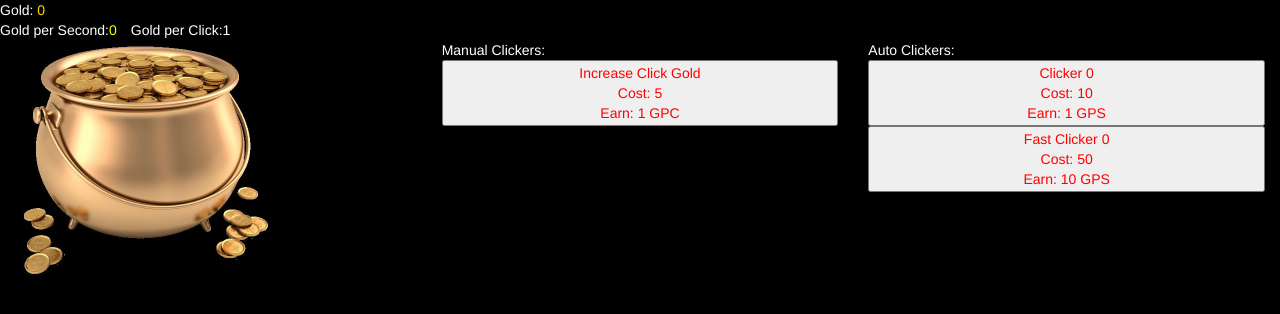
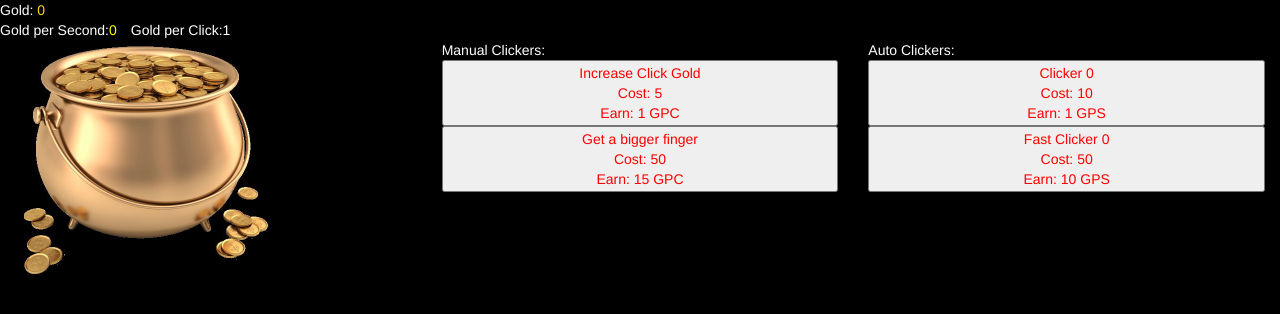
Before and after one commit to Nanarki/IdleClickerTesting, a plain HTML site: page index.html in a window 1280 px wide. Drawn offline with nearby package versions, Linux system fonts and the light colour scheme.

Commit message:
Added second manual click upgrade. More format tweaks

```diff
--- a/index.html
+++ b/index.html
@@ -42,6 +42,13 @@
                     <br>
                     Earn: 1 GPC
                 </button>
+				<button type="button" onClick="buyBiggerClickUpgrade()" id="clickUpgrade2">
+					Get a bigger finger
+                    <br>
+                    Cost: <span id="manualBiggerUpgradeCost">0</span>
+                    <br>
+                    Earn: 15 GPC
+				</button>
             </div>
 
             <div class="col-sm-4">
--- a/main.js
+++ b/main.js
@@ -12,11 +12,14 @@ var clickerCost = Math.floor(10 * Math.pow(1.1, clickers));
 var fastClickerCost = Math.floor(50 * Math.pow(1.1, fastClickers));
 
 var manualUpgradeCost = Math.floor(5 * Math.pow(1.05, manualUpgrades + 1));
+var manualBiggerUpgradeCost = Math.floor(47 * Math.pow(1.07, manualUpgrades + 1));
 
 
 document.getElementById("clickerCost").innerHTML = clickerCost;
 document.getElementById("fastClickerCost").innerHTML = fastClickerCost;
 document.getElementById("manualUpgradeCost").innerHTML = manualUpgradeCost;
+document.getElementById("manualBiggerUpgradeCost").innerHTML = manualBiggerUpgradeCost;
+
 
 
 //function for adding gold
@@ -65,10 +68,25 @@ function buyClickUpgrade() {
         gold = gold - manualUpgradeCost;
         document.getElementById("gpc").innerHTML = goldPerClick;
         document.getElementById("gold").innerHTML = gold;
+		goldPerClick = goldPerClick + 1;
     };
-    goldPerClick = goldPerClick + 1;
+
     manualUpgradeCost = Math.floor(5 * Math.pow(1.05, manualUpgrades + 1));
     document.getElementById("manualUpgradeCost").innerHTML = manualUpgradeCost;
+
+};
+function buyBiggerClickUpgrade() {
+    manualBiggerUpgradeCost = Math.floor(47 * Math.pow(1.07, manualUpgrades + 1));
+    if (gold >= manualBiggerUpgradeCost) {
+        manualUpgrades = manualUpgrades + 1;
+        gold = gold - manualBiggerUpgradeCost;
+        document.getElementById("gpc").innerHTML = goldPerClick;
+        document.getElementById("gold").innerHTML = gold;
+		goldPerClick = goldPerClick + 15;
+    };
+
+    manualBiggerUpgradeCost = Math.floor(5 * Math.pow(1.05, manualUpgrades + 1));
+    document.getElementById("manualBiggerUpgradeCost").innerHTML = manualBiggerUpgradeCost;
 
 };
 
@@ -88,6 +106,12 @@ window.setInterval(function () {
     else {
         document.getElementById("clickUpgrade1").style.color = 'red';
     }
+	if (gold >= manualBiggerUpgradeCost) {
+        document.getElementById("clickUpgrade2").style.color = 'black';
+    }
+    else {
+        document.getElementById("clickUpgrade2").style.color = 'red';
+    }
 
     if (gold >= clickerCost) {
         document.getElementById("autoUpgrade1").style.color = 'black';
```
